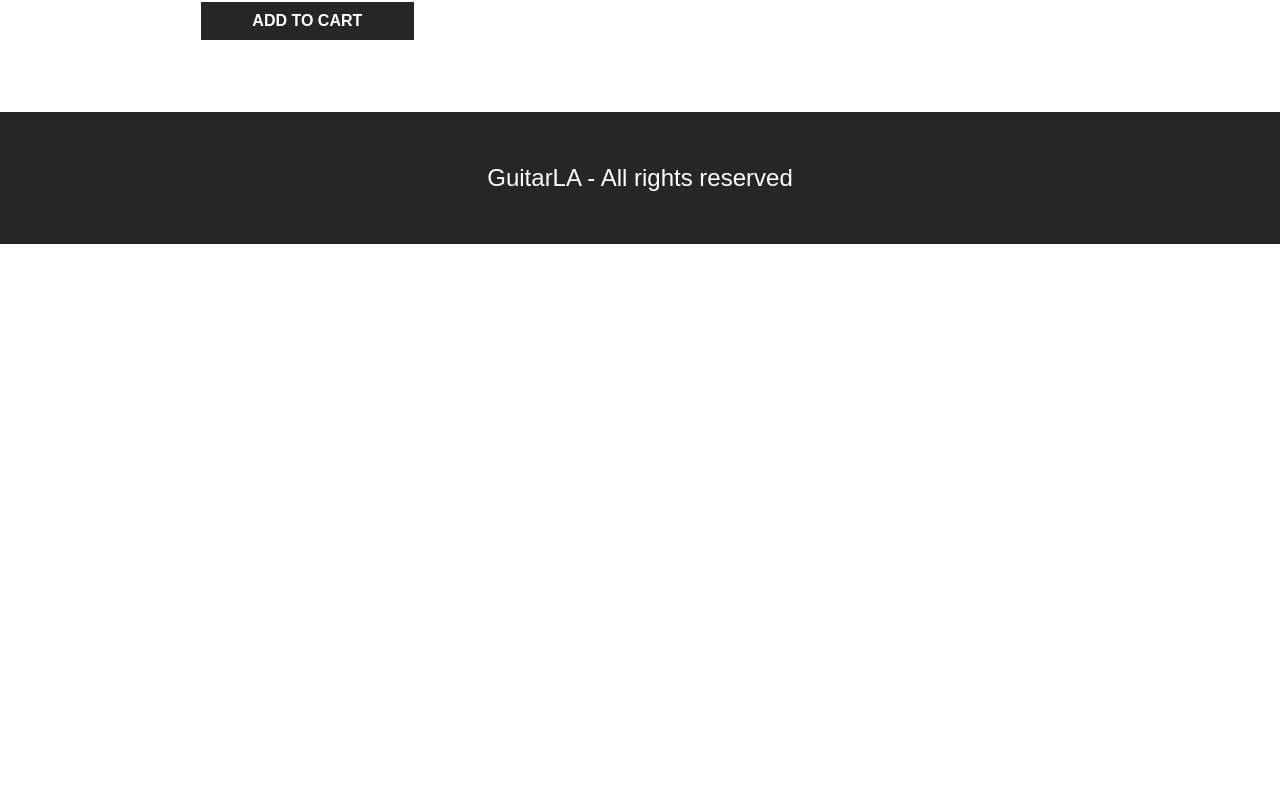
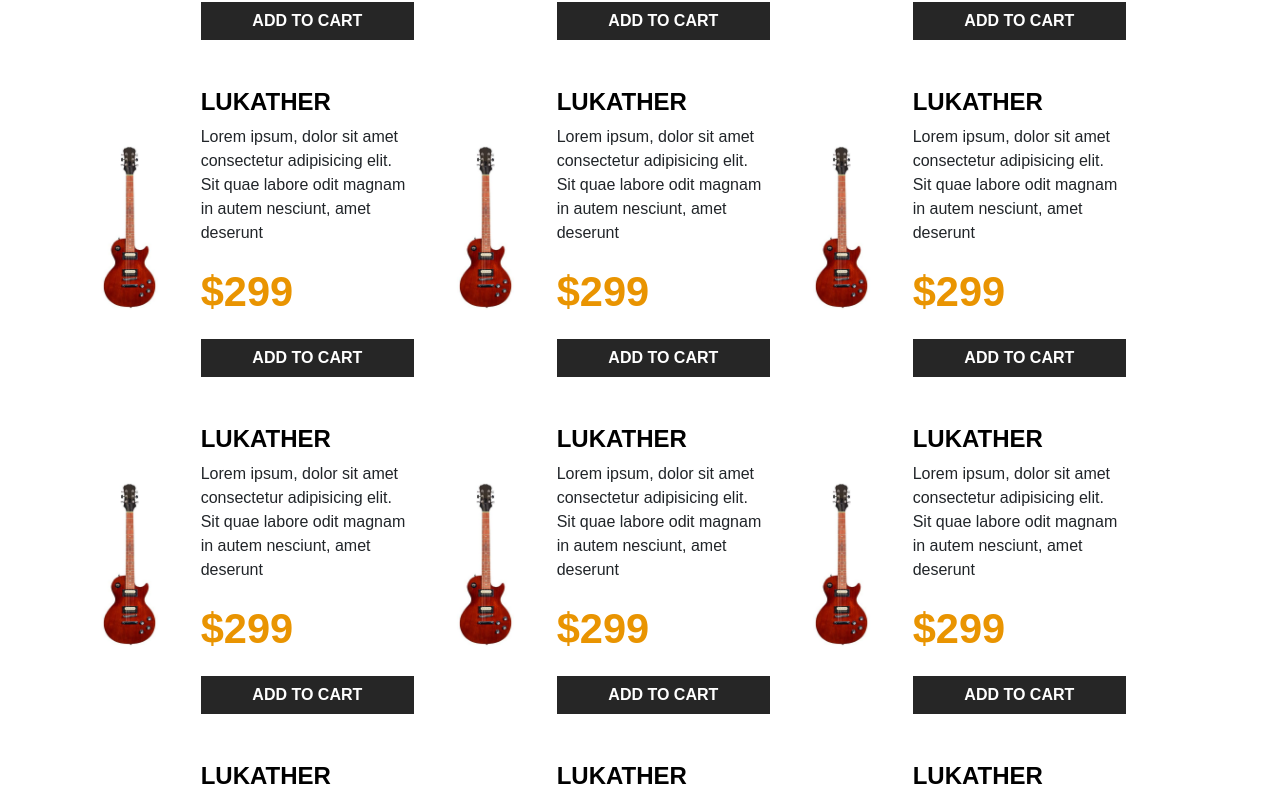
Before and after one commit to alvarogonmar/Shopping_Cart, a React app in the folder guitarla/: page / in a window 1280 px wide. Shown: the part 615-1417 px from the top of the page. Before the commit the page ends 859 px from the top, so only its background shows below. Built offline with nearby package versions, Linux system fonts and the light colour scheme; the HTML template or start-up script is replaced by a standard one.

Commit message:
Adding products to State

```diff
--- a/guitarla/src/App.jsx
+++ b/guitarla/src/App.jsx
@@ -1,14 +1,11 @@
 import { useState } from "react"
 import Guitar from "./components/Guitar"
 import Header from "./components/Header" // Importar el componente
+import { db } from "./data/db"
 
 function App() {
 
-    // State
-    const [auth, setAuth] = useState(false)
-    const [total, setTotal] = useState(0)
-    const [cart, setCart] = useState([])
-
+    const [data, setData] = useState(db)
         return (
         <>
 
@@ -18,6 +15,17 @@
             <h2 className="text-center">Our Collection</h2>
 
             <div className="row mt-5">
+                <Guitar />
+                <Guitar />
+                <Guitar />
+                <Guitar />
+                <Guitar />
+                <Guitar />
+                <Guitar />
+                <Guitar />
+                <Guitar />
+                <Guitar />
+                <Guitar />
                 <Guitar />
             </div>
         </main>
```
